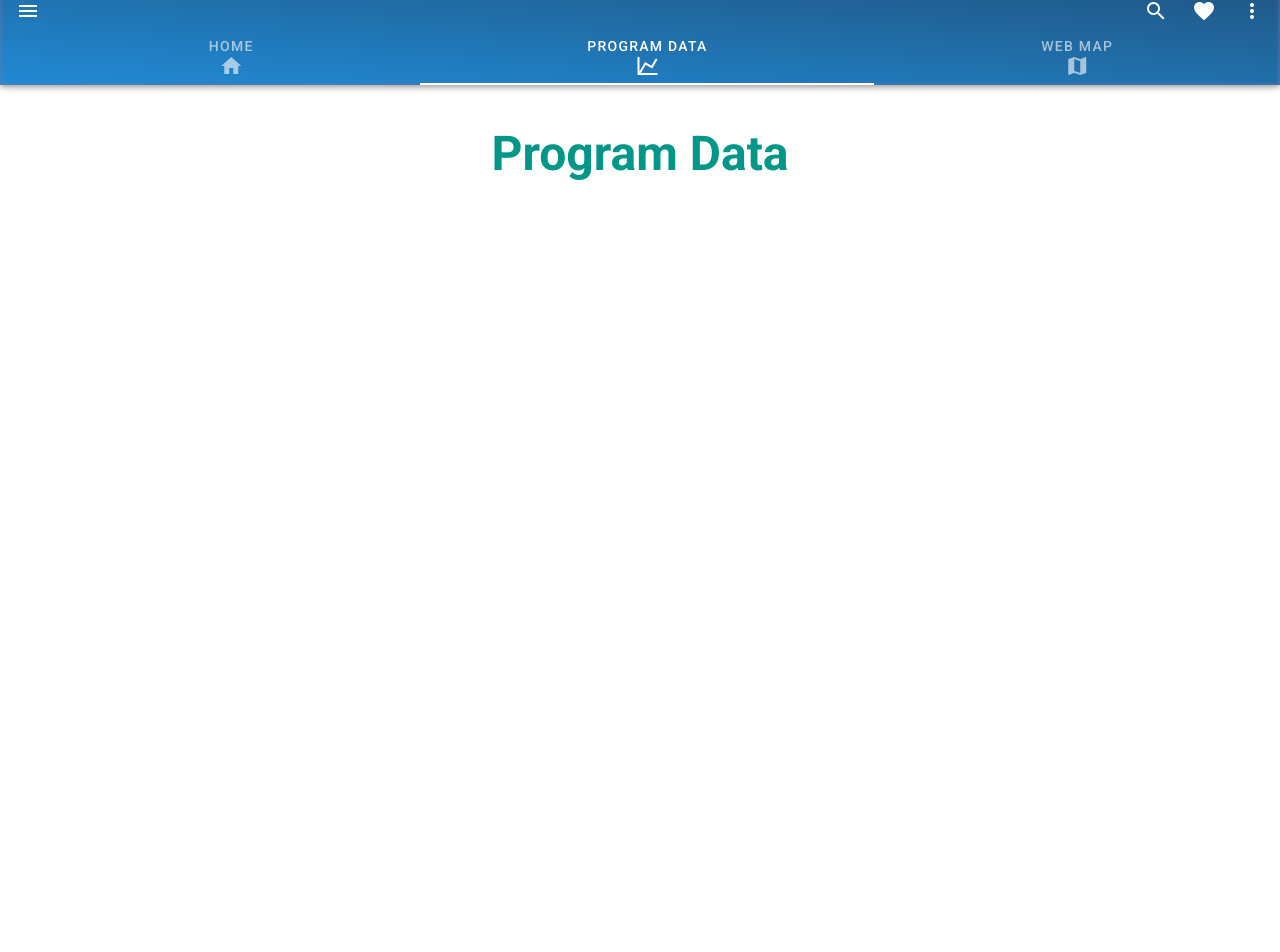
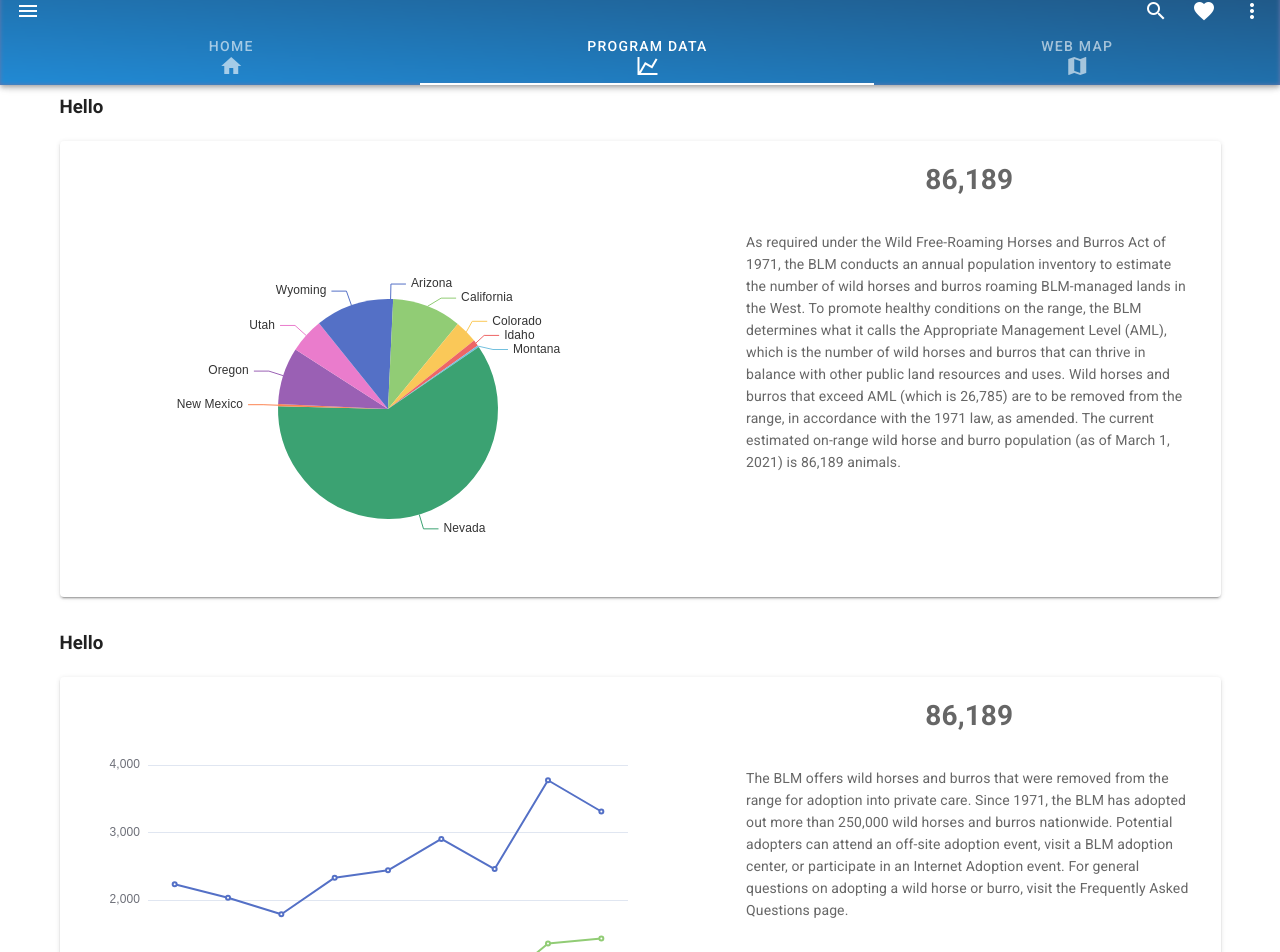
Before and after one commit to RyLaird/vue-wild-horse-and-burro-program, a Vue app: page /data in a window 1280 px wide. Shown: the part 13-965 px from the top of the page. Before the commit the page ends 800 px from the top, so only its background shows below. Built offline with nearby package versions, Linux system fonts and the light colour scheme.

Commit message:
added cards for graph elements to data view

```diff
--- a/package.json
+++ b/package.json
@@ -9,7 +9,9 @@
   },
   "dependencies": {
     "core-js": "^3.6.5",
+    "echarts": "5.2.1",
     "vue": "^2.6.11",
+    "vue-echarts": "5.0.0-beta.0",
     "vue-router": "^3.2.0",
     "vuetify": "^2.4.0"
   },
--- /dev/null
+++ b/src/components/LineChart.vue
@@ -0,0 +1,49 @@
+<template>
+  <div class="line-wrapper">
+    <v-chart :options="line"/>
+  </div>
+</template>
+
+<script>
+import ECharts from "vue-echarts";
+import "echarts/lib/chart/line";
+import 'echarts/lib/component/legend'
+import 'echarts/lib/component/tooltip'
+import 'echarts/lib/component/title'
+import 'echarts/lib/component/grid'
+
+export default {
+  components: {
+      "v-chart": ECharts,
+  },
+    data: () => ({
+        line: {
+            xAxis: {
+                data: ['2012', '2013', '2014', '2015', '2016', '2017', '2018', '2019', '2020']
+            },
+            yAxis: {
+                type: 'value'
+            },
+            series: [
+                {
+                    name: "Horses",
+                    type: 'line',
+                    data: [2232, 2033, 1789, 2331, 2440, 2905, 2459, 3774, 3311]
+                },
+                {
+                    name: "Burros",
+                    type: 'line',
+                    data: [351, 278, 346, 300, 472, 612, 699, 1356, 1430]
+                }
+            ],
+            // title: {
+            //     text: 'Wild Horse and Burro Adoptions',
+            //     x: 'center'
+            // },
+            tooltip: {
+                trigger: 'axis'
+            },
+        }
+    })
+};
+</script>
--- /dev/null
+++ b/src/components/PieChart.vue
@@ -0,0 +1,66 @@
+<template>
+  <div id="pie">
+    <v-chart :options="pie" autoresize:true/>
+  </div>
+</template>
+
+<script>
+import ECharts from "vue-echarts";
+import "echarts/lib/chart/pie";
+import 'echarts/lib/component/legend'
+import 'echarts/lib/component/tooltip'
+import 'echarts/lib/component/title'
+
+
+export default {
+  components: {
+    "v-chart": ECharts,
+  },
+  data() {
+    return {
+      pie: {
+        // title: {
+        //   text: "Wild Horse Population by state",
+        //   x: "center",
+        // },
+        tooltip: {
+          trigger: "item",
+          formatter: "{a} <br/>{b} : {c} ({d}%)",
+        },
+        // legend: {
+        //   orient: "vertical",
+        //   left: "left",
+        //   data: ["Arizona", "California", "Colorado", "Idaho", "Montana", "Nevada", "New Mexico", "Oregon", "Utah", "Wyoming"],
+        // },
+        series: [
+          {
+            name: "Wild Horse Population",
+            type: "pie",
+            radius: "55%",
+            center: ["50%", "60%"],
+            data: [
+              { value: 539, name: "Arizona" },
+              { value: 7312, name: "California" },
+              { value: 2412, name: "Colorado" },
+              { value: 639, name: "Idaho" },
+              { value: 180, name: "Montana" },
+              {value: 42994, name: "Nevada"},
+              {value: 237, name: "New Mexico"},
+              {value: 6009, name: "Oregon"},
+              {value: 3672, name: "Utah"},
+              {value: 7741, name: "Wyoming"}
+            ],
+            itemStyle: {
+              emphasis: {
+                shadowBlur: 10,
+                shadowOffsetX: 0,
+                shadowColor: "rgba(0, 0, 0, 0.5)",
+              },
+            },
+          },
+        ],
+      },
+    };
+  },
+};
+</script>
--- a/src/views/Data.vue
+++ b/src/views/Data.vue
@@ -6,6 +6,7 @@
       dark
       prominent
       height="50px"
+      app
     >
       <template v-slot:img="{ props }">
         <v-img
@@ -57,18 +58,85 @@
     </v-app-bar>
     <v-container>
       <data-intro></data-intro>
+      <div>
+        <h3>Hello</h3>
+        <v-card class="mt-5 mb-8">
+          <v-card-text>
+            <v-container>
+              <v-row>
+                <v-col cols="12" md="7">
+                  <pie-chart></pie-chart>
+                </v-col>
+                <v-col cols="12" md="5">
+                  <div>
+                    <h1 class="text-center font-weight-bold mb-10">
+                      86,189
+                    </h1>
+                    <p>
+                        As required under the Wild Free-Roaming Horses and Burros Act of 1971,
+                      the BLM conducts an annual population inventory to estimate the number of
+                      wild horses and burros roaming BLM-managed lands in the West. To promote
+                      healthy conditions on the range, the BLM determines what it calls the Appropriate
+                      Management Level (AML), which is the number of wild horses and burros that
+                      can thrive in balance with other public land resources and uses. Wild horses
+                      and burros that exceed AML (which is 26,785) are to be removed from the range,
+                      in accordance with the 1971 law, as amended. The current estimated on-range wild
+                      horse and burro population (as of March 1, 2021) is 86,189 animals.
+                    </p>
+                  </div>
+                </v-col>
+              </v-row>
+            </v-container>
+          </v-card-text>
+        </v-card>
+      </div>
+      <div>
+        <h3>Hello</h3>
+        <v-card class="mt-5 mb-8">
+          <v-card-text>
+            <v-container>
+              <v-row>
+                <v-col cols="12" md="7">
+                  <line-chart></line-chart>
+                </v-col>
+                <v-col cols="12" md="5">
+                  <div>
+                    <h1 class="text-center font-weight-bold mb-10">
+                      86,189
+                    </h1>
+                    <p>
+                      The BLM offers wild horses and burros that
+                      were removed from the range for adoption into
+                      private care. Since 1971, the BLM has adopted out
+                      more than 250,000 wild horses and burros nationwide.
+                      Potential adopters can attend an off-site adoption event,
+                      visit a BLM adoption center, or participate in an Internet
+                      Adoption event. For general questions on adopting a wild
+                      horse or burro, visit the Frequently Asked Questions page.
+                    </p>
+                  </div>
+                </v-col>
+              </v-row>
+            </v-container>
+          </v-card-text>
+        </v-card>
+      </div>
     </v-container>
   </div>
 </template>
 
 <script>
   import DataIntro from '../components/DataIntro'
+  import PieChart from '../components/PieChart'
+  import LineChart from '../components/LineChart.vue'
 
   export default {
     name: 'Data',
 
     components: {
       DataIntro,
+      PieChart,
+      LineChart
     },
   }
 
```
Also changed, not shown: src/components/BarChart.vue (added, +40 -0 lines), 1 other file (tests, documents, lock files or other folders).
